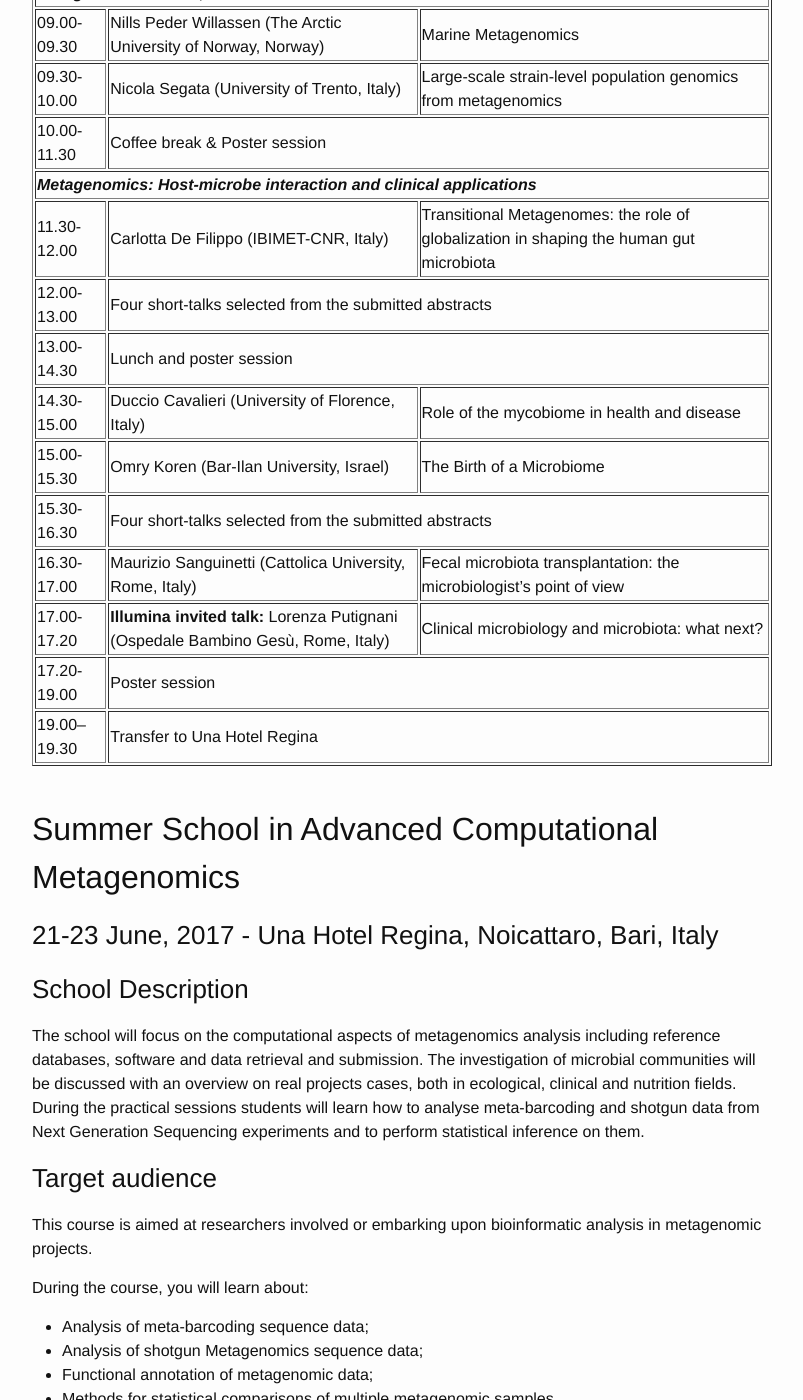
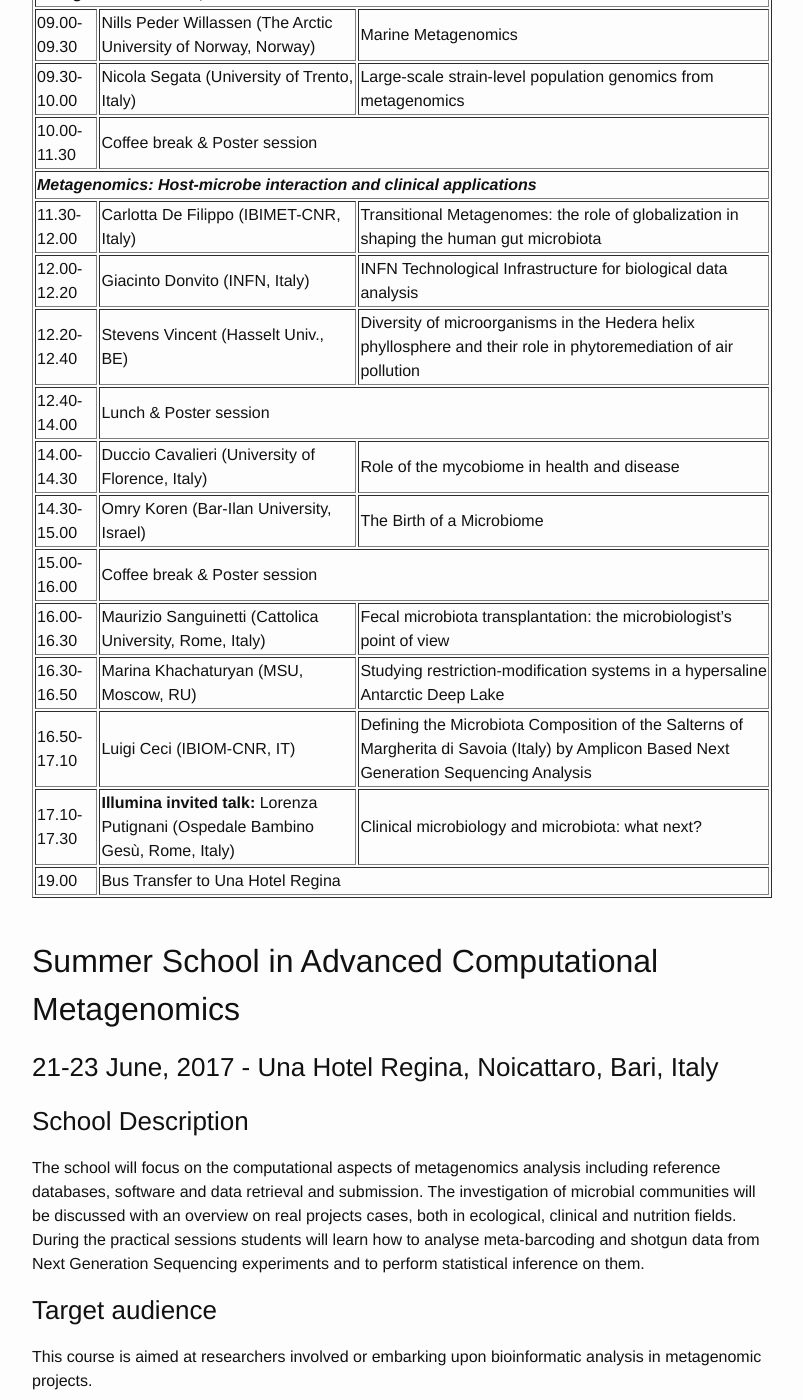
Before and after one commit to ELIXIR-IIB-training/website, a Jekyll site: the page built from _posts/2017-06-19-metagenomics-workshop-and-school-bari.md, in a window 1280 px wide and 1400 px high, scrolled down 4279 px. Shown: the whole window, without its empty margins (238-1041 px from the left). Built offline with Jekyll 4.4.1, drawn with Linux system fonts in a browser that asks for light colours; some of the changed text lies outside the part shown.

Commit message:
Programme update

```diff
--- a/_posts/2017-06-19-metagenomics-workshop-and-school-bari.md
+++ b/_posts/2017-06-19-metagenomics-workshop-and-school-bari.md
@@ -119,13 +119,13 @@ Please note that refunds will only be processed by bank transfer after the works
 - Guy Cochrane (EBI, UK)
 - Carlotta De Filippo (IBIMET-CNR, IT)
 - Rob Finn (EBI, UK)
-- Bruno Fosso (IBBE-CNR, IT)
+- Bruno Fosso (IBIOM-CNR, IT)
 - Omry Koren (Bar-Ilan University, Israel)
-- Graziano Pesole (CNR-IBBE and University of Bari,IT)
+- Graziano Pesole (IBIOM-CNR and University of Bari,IT)
 - Ernesto Picardi (University of Bari, IT)
 - Marc Rosello (EBI, UK)
 - Maurizio Sanguinetti (Catholic University of Rome, IT)
-- Monica Santamaria (IBBE-CNR, IT)
+- Monica Santamaria (IBIOM-CNR, IT)
 - Nicola Segata (University of Trento, IT)
 - Gabriel Valiente (Technical University of Catalonia, SP)
 - Nills Peder Willassen (The Arctic University of Norway, NO)
@@ -137,7 +137,7 @@ Please note that refunds will only be processed by bank transfer after the works
 
 ### Chairs
 - Duccio Cavalieri (University of Florence, IT)
-- Graziano Pesole (IBBE-CNR and University of Bari, IT)
+- Graziano Pesole (IBIOM-CNR and University of Bari, IT)
 
 ### Keynote speakers
 - Duccio Cavalieri (University of Florence, IT)
@@ -145,7 +145,7 @@ Please note that refunds will only be processed by bank transfer after the works
 - Carlotta De Filippo (IBIMET-CNR, IT)
 - Rob Finn (EBI, UK)
 - Omry Koren (Bar-Ilan University, Israel)
-- Graziano Pesole (IBBE-CNR and University of Bari, IT)
+- Graziano Pesole (IBIOM-CNR and University of Bari, IT)
 - Lorenza Putignani (Ospedale Bambino Gesù, Rome, Italy)
 - Maurizio Sanguinetti (Catholic University of Rome, IT)
 - Nicola Segata (University of Trento, IT)
@@ -173,7 +173,7 @@ Please note that refunds will only be processed by bank transfer after the works
 </tr>
 <tr>
    <td>16.00-16.30</td>
-   <td>Graziano Pesole (IBBE-CNR and University of Bari, Italy)</td>
+   <td>Graziano Pesole (IBIOM-CNR and University of Bari, Italy)</td>
    <td>Metagenomics: challenges, pitfalls and perspectives</td>
 </tr>
 <tr>
@@ -236,45 +236,58 @@ Please note that refunds will only be processed by bank transfer after the works
    <td>Transitional Metagenomes: the role of globalization in shaping the human gut microbiota</td>
 </tr>
 <tr>
-   <td>12.00-13.00</td>
-   <td colspan="3">Four short-talks selected from the submitted abstracts</td>
+   <td>12.00-12.20</td>
+   <td>Giacinto Donvito (INFN, Italy)</td>
+   <td>INFN Technological Infrastructure for biological data analysis</td>
 </tr>
 <tr>
-   <td>13.00-14.30</td>
-   <td colspan="3">Lunch and poster session</td>
+   <td>12.20-12.40</td>
+   <td>Stevens Vincent (Hasselt Univ., BE)</td>
+   <td>Diversity of microorganisms in the Hedera helix phyllosphere and their role in phytoremediation of air pollution</td>
 </tr>
 <tr>
-   <td>14.30-15.00</td>
+   <td>12.40-14.00</td>
+   <td colspan="3">Lunch & Poster session</td>
+</tr>
+<tr>
+   <td>14.00-14.30</td>
    <td>Duccio Cavalieri (University of Florence, Italy)</td>
    <td>Role of the mycobiome in health and disease</td>
 </tr>
 <tr>
-   <td>15.00-15.30</td>
+   <td>14.30-15.00</td>
    <td>Omry Koren (Bar-Ilan University, Israel)</td>
    <td>The Birth of a Microbiome</td>
 </tr>
 <tr>
-   <td>15.30-16.30</td>
-   <td colspan="3">Four short-talks selected from the submitted abstracts</td>
+   <td>15.00-16.00</td>
+   <td colspan="3">Coffee break & Poster session</td>
 </tr>
 <tr>
-   <td>16.30-17.00</td>
+   <td>16.00-16.30</td>
    <td>Maurizio Sanguinetti (Cattolica University, Rome, Italy)</td>
    <td>Fecal microbiota transplantation: the microbiologist’s point of view</td>
 </tr>
 <tr>
-   <td>17.00-17.20</td>
+   <td>16.30-16.50</td>
+   <td>Marina Khachaturyan (MSU, Moscow, RU)</td>
+   <td>Studying restriction-modification systems in a hypersaline Antarctic Deep Lake</td>
+</tr>
+<tr>
+   <td>16.50-17.10</td>
+   <td>Luigi Ceci (IBIOM-CNR, IT)</td>
+   <td>Defining the Microbiota Composition of the Salterns of
+Margherita di Savoia (Italy) by Amplicon Based Next Generation Sequencing Analysis</td>
+</tr>
+<tr>
+   <td>17.10-17.30</td>
    <td><b>Illumina invited talk:</b> Lorenza Putignani (Ospedale Bambino Gesù, Rome, Italy)
 </td>
    <td>Clinical microbiology and microbiota: what next?</td>
 </tr>
 <tr>
-   <td>17.20-19.00</td>
-   <td colspan="3">Poster session</td>
-</tr>
-<tr>
-   <td>19.00–19.30</td>
-   <td colspan="3">Transfer to Una Hotel Regina</td>
+   <td>19.00</td>
+   <td colspan="3">Bus Transfer to Una Hotel Regina</td>
 </tr>
 </table>
 
@@ -311,7 +324,7 @@ No prior knowledge of metagenomic sequences analysis or specific programming ski
 ### School's Instructors
 - Marc Rosello & Guy Cochrane (EBI, UK)
 - Rob Finn (EBI, UK)
-- Bruno Fosso & Monica Santamaria (IBBE-CNR, IT)
+- Bruno Fosso & Monica Santamaria (IBIOM-CNR, IT)
 - Gabriel Valiente (Technical University of Catalonia, SP)
 - Duccio Cavalieri & Giovanni Bacci (University of Florence, IT)
 - Matteo Chiara (University of Milan, IT)
@@ -333,22 +346,30 @@ No prior knowledge of metagenomic sequences analysis or specific programming ski
    <td>Hands-on: Metagenomics data: submissions, discovery and retrieval</td>
 </tr>
 <tr>
+   <td>10.00-10.30</td>
+   <td colspan="2">Continuous coffee</td>
+</tr>
+<tr>
    <td>12.00-13.30</td>
    <td>Rob Finn (EBI, UK)</td>
    <td>Hands-on: Mining the data contained within the EBI metagenomics portal</td>
 </tr>
 <tr>
-   <td>13.30-15.00</td>
+   <td>13.30-14.30</td>
    <td colspan="2">Lunch break</td>
 </tr>
 <tr>
-   <td>15.00-17.00</td>
+   <td>14.30-16.30</td>
    <td>Rob Finn (EBI, UK)</td>
    <td>Hands-on: Mining the data contained within the EBI metagenomics portal</td>
    </tr>
+   <tr>
+   <td>16.30-17.00</td>
+   <td colspan="2">Coffee break</td>
+</tr>
 <tr>
    <td>17.00-19.00</td>
-   <td>Bruno Fosso & Monica Santamaria (IBBE-CNR)</td>
+   <td>Bruno Fosso & Monica Santamaria (IBIOM-CNR)</td>
    <td>Hands-on: Bioinformatic analysis of metagenomic Amplicons (BioMaS, QIIME, ...) and shotgun  (MetaShot, Kraken,..) data</td>
 </tr>
 <tr>
@@ -356,25 +377,37 @@ No prior knowledge of metagenomic sequences analysis or specific programming ski
 </tr>
 <tr>
    <td>09.00-13.00</td>
-   <td>Bruno Fosso & Monica Santamaria (IBBE-CNR)</td>
+   <td>Bruno Fosso & Monica Santamaria (IBIOM-CNR)</td>
    <td>Hands-on: Bioinformatic analysis of metagenomic Amplicons (BioMaS, QIIME, ...) and shotgun  (MetaShot, Kraken,..) data (continued)</td>
 </tr>
 <tr>
-   <td>13.00-15.00</td>
+   <td>10.00-10.30</td>
+   <td colspan="2">Coffee break</td>
+</tr>
+<tr>
+   <td>13.00-14.00</td>
    <td colspan="2">Lunch break</td>
 </tr>
 <tr>
-   <td>15.00-19.00</td>
+   <td>14.00-18.00</td>
    <td>Gabriel Valiente (Technical University of Catalonia)</td>
    <td><a href="https://elixir-iib-training.github.io/website/docs/Valiente_statistical_tools_description_bari_2017.pdf">Hands-on: Statistical tools for the comparative analysis of metagenomic datasets</a></td>
+</tr>
+<tr>
+   <td>16.00-16.30</td>
+   <td colspan="2">Coffee break</td>
 </tr>
 <tr>
    <td colspan="4"><h3>Friday 23rd June 2017</h3></td>
 </tr>
 <tr>
-   <td>09.00-11.00</td>
+   <td>09.00-10.30</td>
    <td>Duccio Cavalieri & Giovanni Bacci (University of Florence, Italy)</td>
    <td>Hands-on: Pathway and functional enrichment analysis in metagenomics data using Picrust and Stamp</td>
+</tr>
+<tr>
+   <td>10.30-11.00</td>
+   <td colspan="2">Coffee break</td>
 </tr>
 <tr>
    <td>11.00-13.00</td>
@@ -382,8 +415,12 @@ No prior knowledge of metagenomic sequences analysis or specific programming ski
    <td><a href="https://elixir-iib-training.github.io/website/docs/Matteo_Chiara_Hands_on_description_bari_2017.pdf">Hands-on: Automatic functional annotation of metabarcoding and shotgun metagenomic data by using Galaxy (A-Game, ..)</a></td>
 </tr>
 <tr>
-   <td>13.00-13.15</td>
-   <td colspan="2">Closing remarks</td>
+   <td>13.00-14.00</td>
+   <td colspan="2">Closing remarks & Light lunch</td>
+</tr>
+<tr>
+   <td>14.00</td>
+   <td colspan="2">Bus Transfer to Bari Central Station</td>
 </tr>
 </table>
 
```
